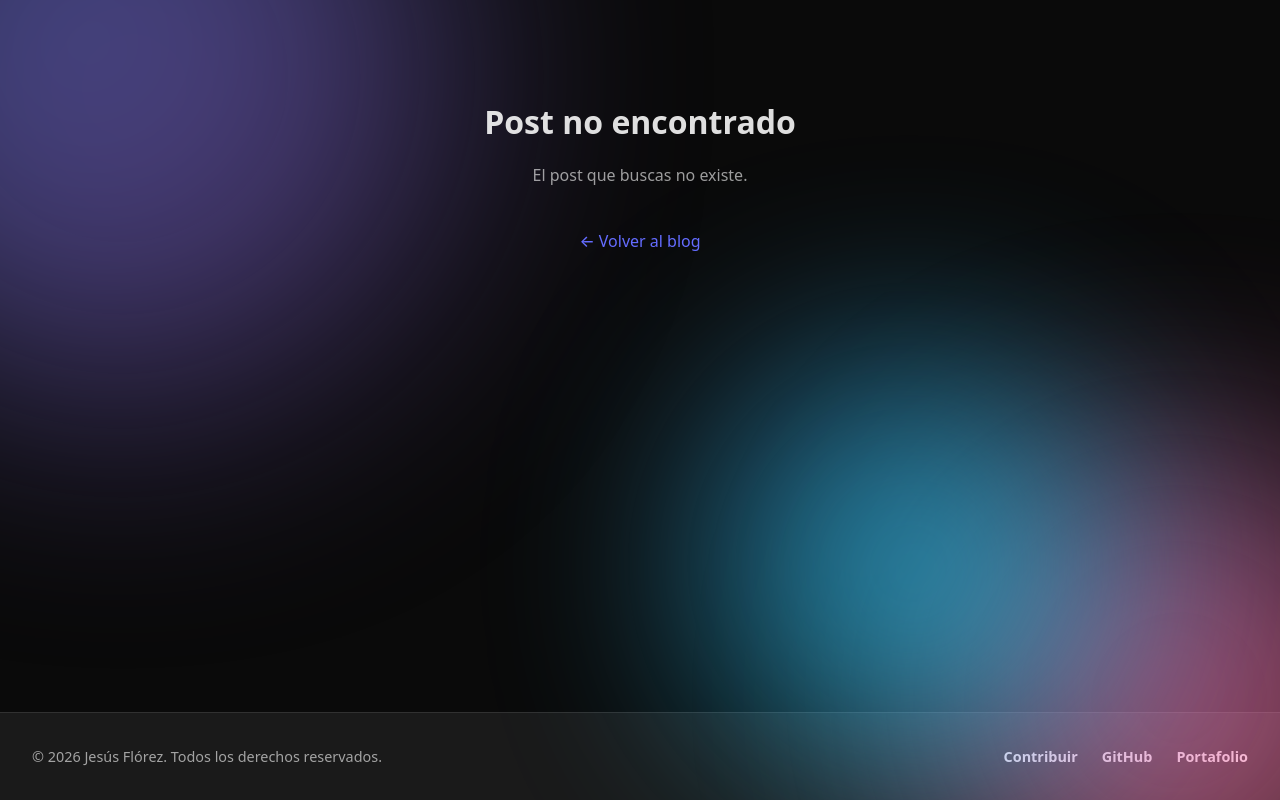
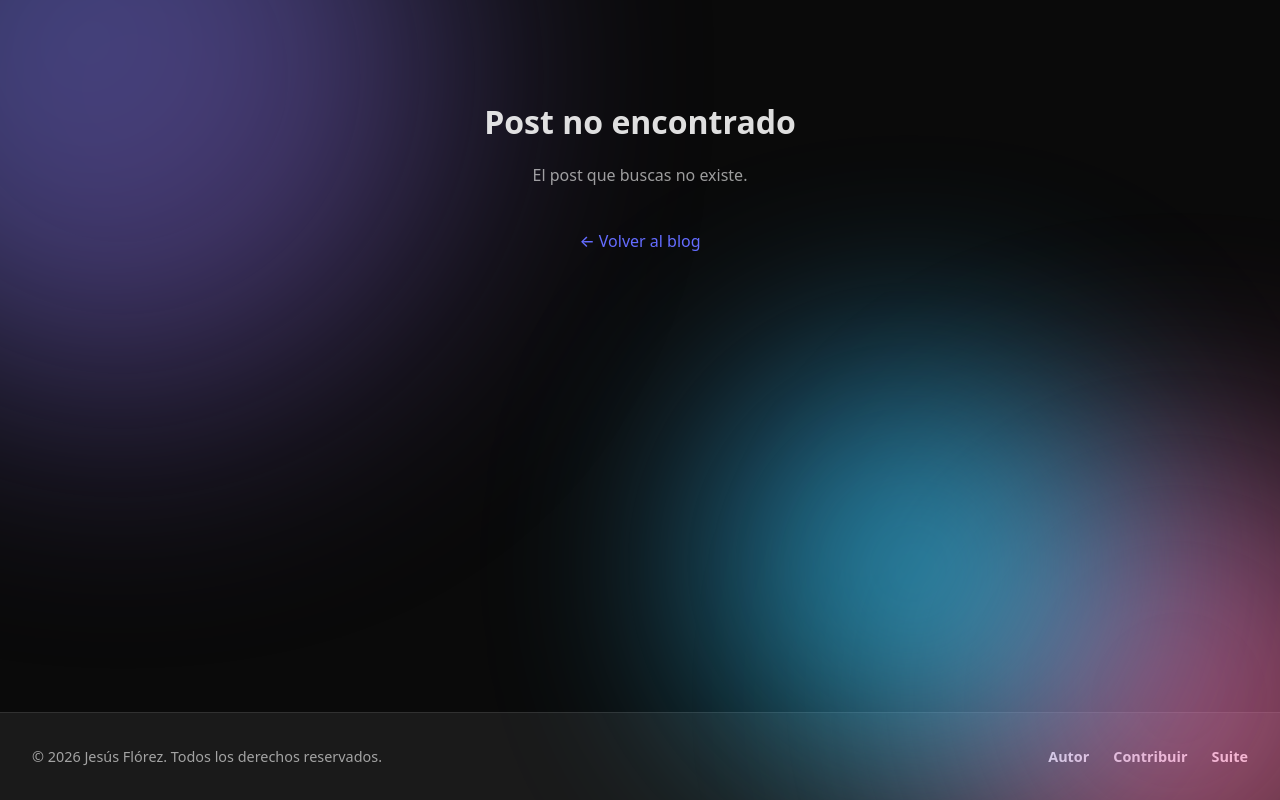
Before and after one commit to dvchinx/blog, a React (Vite) app: page /1/1/1 in a window 1280 px wide. Built offline with nearby package versions, Linux system fonts and the light colour scheme.

Commit message:
Update footer links for author and contribution sections

```diff
--- a/src/components/Footer.jsx
+++ b/src/components/Footer.jsx
@@ -8,9 +8,9 @@ function Footer() {
       <div className="footer-content">
         <p>&copy; {currentYear} Jesús Flórez. Todos los derechos reservados.</p>
         <div className="footer-links">
-          <a href="https://github.com/dvchinx" target="_blank" rel="noopener noreferrer"><b>Contribuir</b></a>
-          <a href="https://github.com/dvchinx" target="_blank" rel="noopener noreferrer"><b>GitHub</b></a>
-          <a href="https://jesusflorez.cloud/portfolio" target="_blank" rel="noopener noreferrer"><b>Portafolio</b></a>
+          <a href="https://github.com/dvchinx" target="_blank" rel="noopener noreferrer"><b>Autor</b></a>
+          <a href="https://github.com/dvchinx/blog" target="_blank" rel="noopener noreferrer"><b>Contribuir</b></a>
+          <a href="https://jesusflorez.cloud/portfolio" target="_blank" rel="noopener noreferrer"><b>Suite</b></a>
         </div>
       </div>
     </footer>
```
